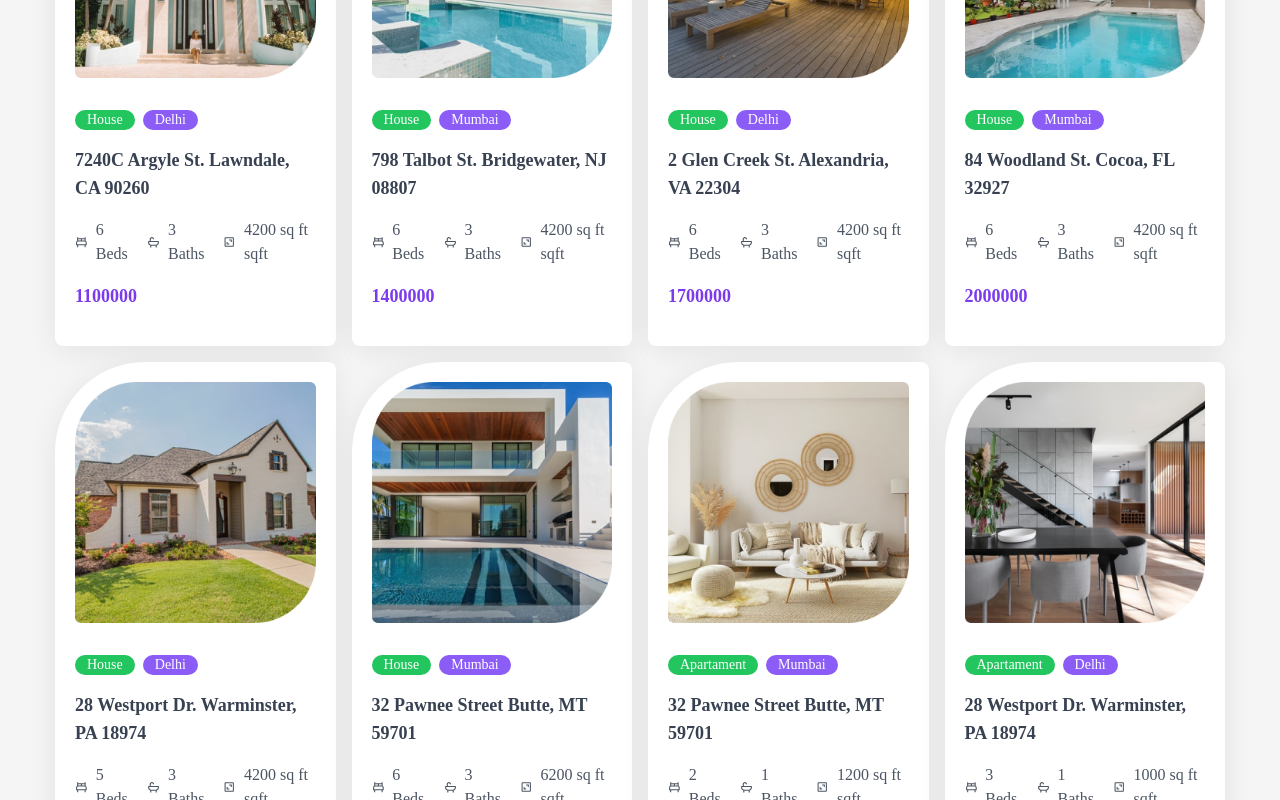
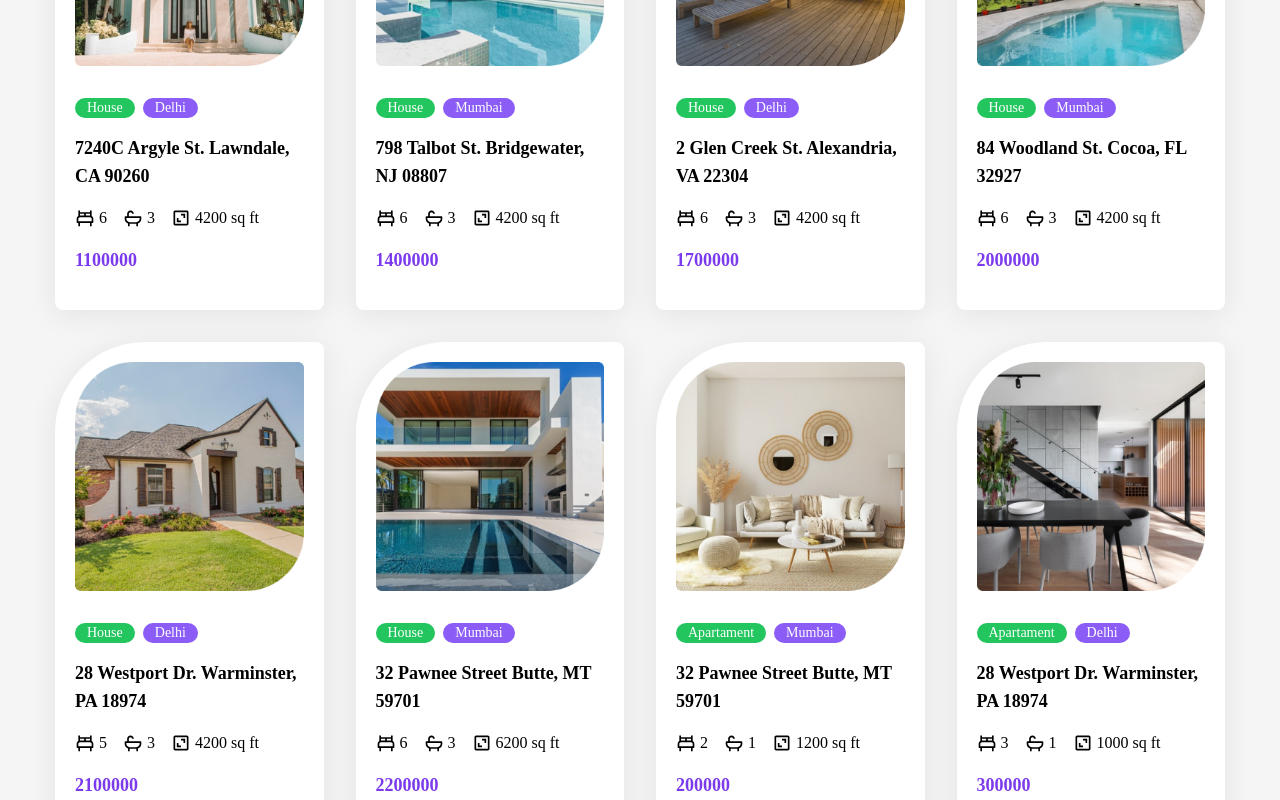
Before and after one commit to Afzalsd/findyourflat, a React (Create React App) app: page / in a window 1280 px wide. Shown: the part 1060-1860 px from the top of the page. Built offline with nearby package versions, Linux system fonts and the light colour scheme.

Commit message:
updated search engine

```diff
--- a/src/components/House.js
+++ b/src/components/House.js
@@ -14,10 +14,40 @@ const House = ( { house } ) => {
           <div className='bg-violet-500 rounded-full text-white px-3'>{city}</div>
         </div>
 
+
         {/* Address */}
-        <div className='text-lg font-semibold text-gray-700 mb-4'>{address}</div>
+        <div className='text-lg font-semibold max-w-[260px]'>{address}</div> {/* text-gray-700 mb-4 */}
 
-        {/* Bedrooms, Bathrooms, and Surface Area */}
+        <div className='flex gap-x-4 my-4'>
+          <div className='flex items-center text-grey-600 gap-1'>
+            <div className='text-[20px]'>
+              <BiBed />
+            </div>
+            <div>{bedrooms}</div>
+          </div>
+          <div className='flex items-center text-grey-600 gap-1'>
+            <div className='text-[20px]'>
+              <BiBath />
+            </div>
+            <div>{bathrooms}</div>
+          </div>
+          <div className='flex items-center text-grey-600 gap-1'>
+            <div className='text-[20px]'>
+              <BiArea />
+            </div>
+            <div>{surface}</div>
+          </div>
+        </div>
+
+        {/* Price */}
+        <div className='mb-4 text-lg font-semibold text-violet-600'>{price}</div>
+      </div>
+    </>
+  );
+};
+
+export default House;
+{/* Bedrooms, Bathrooms, and Surface Area
         <div className='flex items-center gap-x-4 my-4'>
           <div className='flex items-center text-gray-600'>
             <BiBed className='mr-2' />
@@ -31,13 +61,4 @@ const House = ( { house } ) => {
             <BiArea className='mr-2' />
             <span>{surface} sqft</span>
           </div>
-        </div>
-
-        {/* Price */}
-        <div className='mb-4 text-lg font-semibold text-violet-600'>{price}</div>
-      </div>
-    </>
-  );
-};
-
-export default House;
+        </div> */}
--- a/src/components/HouseContext.js
+++ b/src/components/HouseContext.js
@@ -15,7 +15,7 @@ const HouseContextProvider = ({children}) => {
   //return the cities
   useEffect(() => {
     const allCities = houses.map((house) => {
-      return house.City;
+      return house.city;
     });
     console.log(allCities);
 
@@ -41,7 +41,76 @@ const HouseContextProvider = ({children}) => {
   },[]);
 
   const handleClick = () => {
-    console.log('clicked');
+    //console.log(city, property, price);
+    //set loading
+    setLoading(true);
+
+    //create a function that checks if the string includes '(Any)'
+    const isDefault = (str) => {
+      return str.split(' ').includes('(Any)');
+    };
+
+    //get first value of price and parse it to number
+    const minPrice =   parseInt(price.split(' ')[0]);
+
+    //get second value of price and parse it to number
+    const maxPrice = parseInt(price.split(' ')[2]);
+
+    const newHouses = housesData.filter((house) => {
+      const housePrice =  parseInt(house.price);
+
+      //if all values are selected
+      if(house.city === city && house.type === property && housePrice >= minPrice && housePrice <= maxPrice) {
+        return house;
+      }
+
+      //if all values are default
+
+      if( isDefault(city) && isDefault(property) && isDefault(price) ){
+        return house;
+      }
+
+      //if city is not default
+      if( !isDefault(city) && isDefault(property) && isDefault(price) ){
+        return house.city === city;
+      }
+
+      //if property is not default
+      if( isDefault(city) && !isDefault(property) && isDefault(price) ){
+        return house.type === property;
+      }
+
+      //if price is not default
+      if( isDefault(city) && isDefault(property) && !isDefault(price) ){
+        if(housePrice >= minPrice && housePrice <= maxPrice){
+          return house;
+        }
+      }
+
+      //if city and property are not default
+      if( !isDefault(city) && !isDefault(property) && isDefault(price) ){
+        return  house.city === city && house.type === property
+      }
+
+      //if city and price is not default
+      if( !isDefault(city) && isDefault(property) && !isDefault(price) ){
+        if(housePrice >= minPrice && housePrice <= maxPrice){
+          return house.city === city;
+        }
+      }
+
+      //  property and price are not default
+      if( isDefault(city) && !isDefault(property) && !isDefault(price)){
+        if(housePrice >= minPrice && housePrice <= maxPrice){
+          return house.type === property;
+        }
+      }
+    });
+
+    setTimeout(() => {
+      return newHouses.length < 1 ? setHouses([]) : setHouses(newHouses),
+      setLoading(false);
+    }, 1000)
   };
 
   return <HouseContext.Provider value={{houses, setHouses, city, setCity, cities, setCities, property, setProperty, properties, setProperties, price, setPrice, loading, setLoading, handleClick}}>{children}</HouseContext.Provider>;
--- a/src/components/HouseList.js
+++ b/src/components/HouseList.js
@@ -3,13 +3,25 @@ import { useContext } from 'react';
 import { HouseContext } from './HouseContext';
 import House from './House';
 import { Link } from 'react-router-dom';
+import {ImSpinner2} from 'react-icons/im';
 const HouseList = () => {
   const { houses, loading } = useContext(HouseContext);
-  console.log(houses);
+  //console.log(houses);
+
+  //if loading is true
+  if(loading) {
+    return ( <ImSpinner2 className=" mx-auto animate-spin text-4xl text-violet-700 mt-[200px] "/>
+    );
+  }
+
+  if (houses.length < 1 ) {
+    return <div className='text-center text-3xl text-gray-400 mt-48'>sorry, nothing found</div>
+  }
+
   return (
     <section className='mb-20 '>
       <div className='container mx-auto'>
-        <div className='grid md:grid-cols-2 lg:grid-cols-3 xl:grid-cols-4 gap-4'>
+        <div className='grid md:grid-cols-2 lg:grid-cols-3 xl:grid-cols-4 gap-4 lg:gap-8'>
           {houses.map((house, index) => {
             return (
               <Link to={`/property/${house.id}`} key={index}>
--- a/src/components/PriceRangeDropdown.js
+++ b/src/components/PriceRangeDropdown.js
@@ -18,22 +18,22 @@ const PriceRangeDropdown = () => {
       value: 'Price range (Any)',
     },
     {
-      value: '1,000,000 - 1,300,000',
+      value: '1000000 - 1300000',
     },
     {
-      value: '1,300,000 - 1,600,000',
+      value: '1300000 - 1600000',
     },
     {
-      value: '1,600,000 - 1,900,000',
+      value: '1600000 - 1900000',
     },
     {
-      value: '1,900,000 - 2,200,000',
+      value: '1900000 - 2200000',
     },
     {
-      value: '100,000 - 300,000',
+      value: '100000 - 300000',
     },
     {
-      value: '300,000 - 600,000',
+      value: '300000 - 600000',
     }
   ]
 
```
Also changed, not shown: 1 other file (tests, documents, lock files or other folders).
